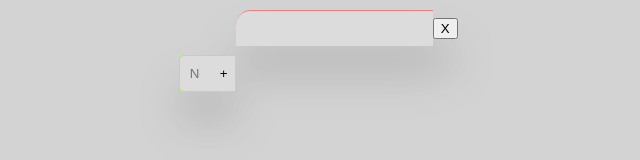
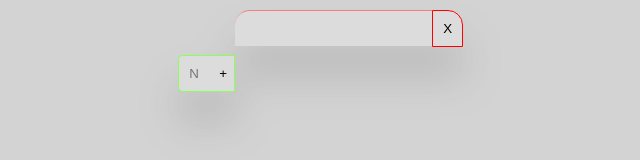
Before and after one commit to MirrorIce/simplenotes, a React (Create React App) app: page / in a window 1280 px wide. Shown: the top 160 px of the page, without its empty margins (17-657 px from the left). Built offline with nearby package versions, Linux system fonts and the light colour scheme.

Commit message:
Add delete note button.

```diff
--- a/src/NotesContent.js
+++ b/src/NotesContent.js
@@ -40,7 +40,7 @@ function NotesContent(props) {
     return (
         <div className = 'notesContent'>
             <input onChange={editTitle} type="text" value={title}></input>
-            <button onClick={removeNote} >X</button>
+            <button className="deleteButton" onClick={removeNote} >X</button>
             {(props.activeNote !='')&&<textarea className='noteInput' onChange={saveNote} value={content}></textarea>}
         </div>
     )
```
